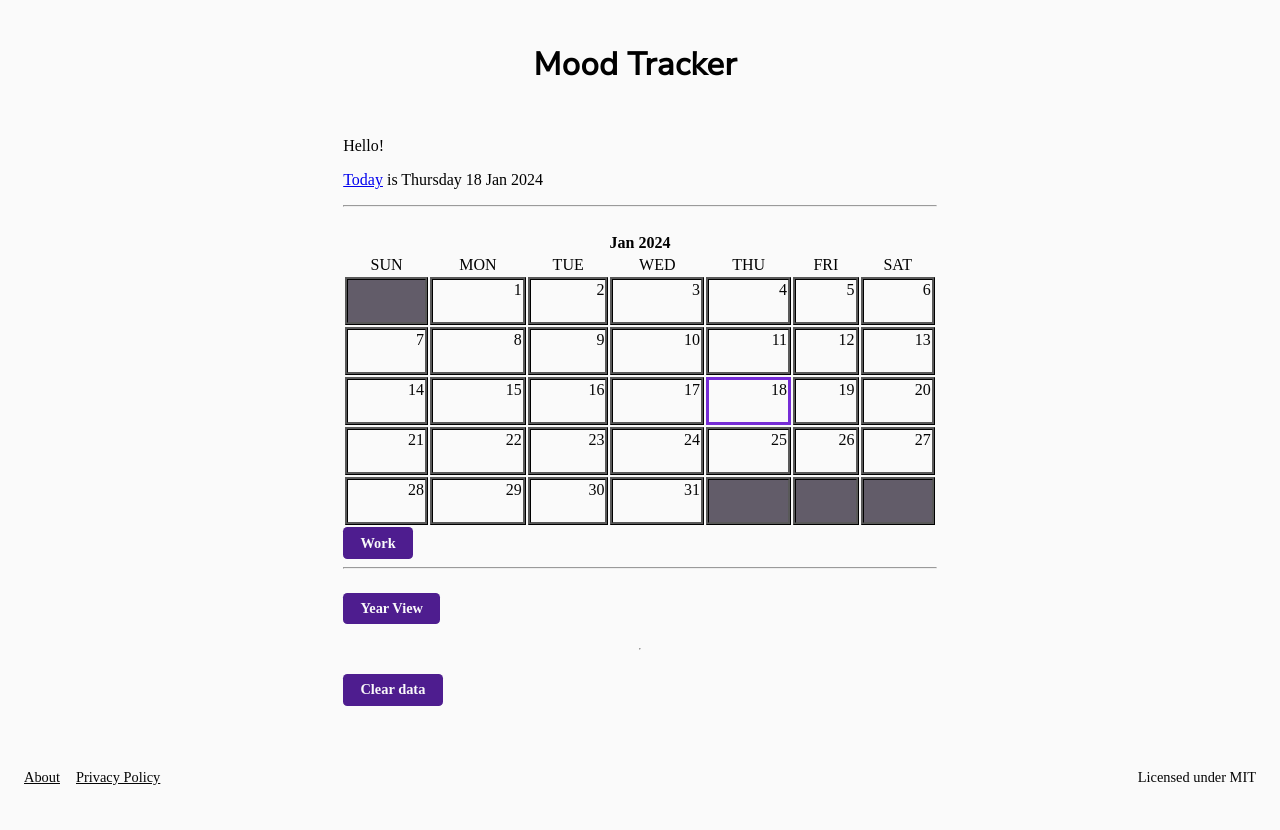
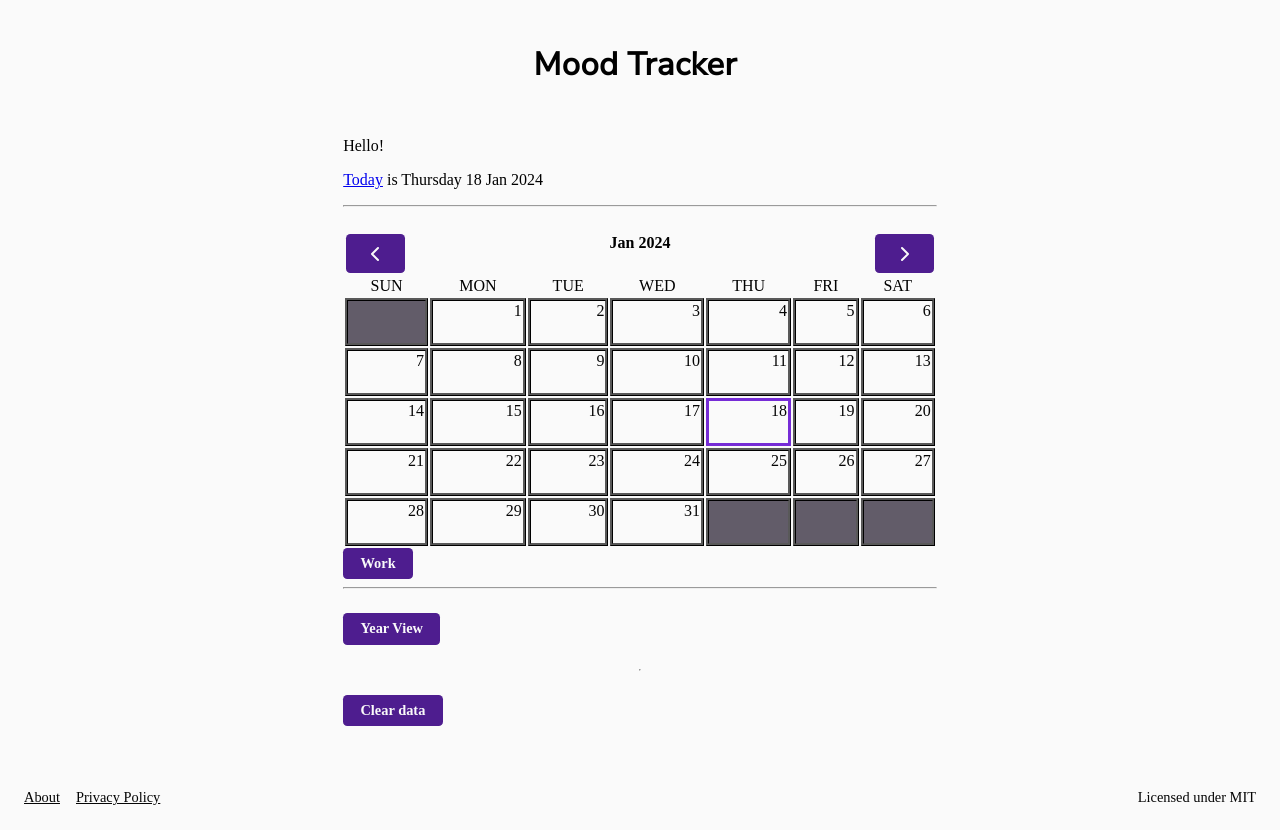
Before and after one commit to anioncat/habit-tracker, a React (Vite) app in the folder frontend/: page / in a window 1280 px wide. Built offline with nearby package versions, Linux system fonts and the light colour scheme.

Commit message:
Add month changing buttons

```diff
--- a/frontend/src/components/MonthView/MonthView.tsx
+++ b/frontend/src/components/MonthView/MonthView.tsx
@@ -1,89 +1,126 @@
-import { useCallback, useEffect, useMemo, useState } from 'react'
+import { useCallback, useEffect, useMemo, useState } from "react";
 
-import dayjs, { Dayjs } from "dayjs"
-import { MonthTableWeekHeader, MonthTableWeekHeaderRow, MonthTable, MonthTableHeader, MonthTableRow, WeekDay, WeekDayLink, MonthTableHead } from "./monthViewStyle"
-import Button from '../Button/Button'
-import { useJournalDayStore } from '/src/stores'
-import { JournalDay, Scale } from '/src/types/ProjectTypes'
+import dayjs, { Dayjs } from "dayjs";
+import {
+  MonthTableWeekHeader,
+  MonthTableWeekHeaderRow,
+  MonthTable,
+  MonthTableHeader,
+  MonthTableRow,
+  WeekDay,
+  WeekDayLink,
+  MonthTableHead,
+  MonthTableHeaderContainer,
+} from "./monthViewStyle";
+import Button from "../Button/Button";
+import { useJournalDayStore } from "/src/stores";
+import { JournalDay, Scale } from "/src/types/ProjectTypes";
+import { ChevronLeft, ChevronRight } from "lucide-react";
 
 type MonthViewProps = {
-  time: Dayjs
-}
+  initialTime: Dayjs;
+};
 
-const MonthView = ({ time }: MonthViewProps) => {
-  const [moodType, setMoodType] = useState<number>(0)
-  const [monthData, setMonthData] = useState<JournalDay[]>([])
-  const [moodData, setMoodData] = useState<Record<number, number>>({})
+const MonthView = ({ initialTime: inTime }: MonthViewProps) => {
+  const [moodType, setMoodType] = useState<number>(0);
+  const [monthData, setMonthData] = useState<JournalDay[]>([]);
+  const [moodData, setMoodData] = useState<Record<number, number>>({});
+  const [time, setTime] = useState(inTime);
 
-  const { entries } = useJournalDayStore(s => s.journal) ?? {}
+  const { entries } = useJournalDayStore((s) => s.journal) ?? {};
 
   useEffect(() => {
     if (entries) {
-      setMonthData(entries.filter(p => p.month === time.month() + 1))
+      setMonthData(entries.filter((p) => p.month === time.month() + 1));
     }
-  }, [entries])
+  }, [entries, time]);
 
   useEffect(() => {
-    const r = {} as Record<number, number>
-    monthData.forEach(d => {
-      r[d.date] = d.entries.find(p => p.data.id === moodType).data.data as Scale
-    })
-    setMoodData(r)
-  }, [moodType, monthData])
+    const r = {} as Record<number, number>;
+    monthData.forEach((d) => {
+      r[d.date] = d.entries.find((p) => p.data.id === moodType).data
+        .data as Scale;
+    });
+    setMoodData(r);
+  }, [moodType, monthData, time]);
 
-  const month = time.month()
+  const month = time.month();
 
-  const now = useMemo(() => dayjs(new Date().getTime()), [time])
+  const now = useMemo(() => dayjs(new Date().getTime()), [time]);
 
   const generateFirstWeek = useCallback((): [number[], Dayjs] => {
-    const week = []
+    const week = [];
 
-    let d = time.date(1)
-    const firstDayOfMonth = d.day()
+    let d = time.date(1);
+    const firstDayOfMonth = d.day();
 
     for (let i = 0; i < 7; ++i) {
       if (i < firstDayOfMonth) {
-        week.push(-1)
+        week.push(-1);
       } else {
-        week.push(d.date())
-        d = d.add(1, 'day')
+        week.push(d.date());
+        d = d.add(1, "day");
       }
     }
-    return [week, d]
-  }, [time])
+    return [week, d];
+  }, [time]);
 
-  const generateRestOfWeeks = useCallback((dateTracker: Dayjs): number[][] => {
-    const weeks = []
-    let week = []
+  const generateRestOfWeeks = useCallback(
+    (dateTracker: Dayjs): number[][] => {
+      const weeks = [];
+      let week = [];
 
-    let d = dateTracker
+      let d = dateTracker;
 
       while (d.month() === month) {
-      week.push(d.date())
-      d = d.add(1, 'day')
+        week.push(d.date());
+        d = d.add(1, "day");
         if (d.day() === 0) {
-        weeks.push(week)
-        week = []
+          weeks.push(week);
+          week = [];
         }
       }
 
-    while (week.length < 7) { week.push(-1) }
-    weeks.push(week)
+      while (week.length < 7) {
+        week.push(-1);
+      }
+      weeks.push(week);
 
-    return weeks
-  }, [time])
+      return weeks;
+    },
+    [time]
+  );
 
   const generateWeeks = useCallback((): number[][] => {
-    const [week1, d] = generateFirstWeek()
-    const rest = generateRestOfWeeks(d)
-    return [week1, ...rest]
-  }, [time])
+    const [week1, d] = generateFirstWeek();
+    const rest = generateRestOfWeeks(d);
+    return [week1, ...rest];
+  }, [time]);
 
-  return <>
+  const previousMonth = () => {
+    setTime(time.subtract(1, "month"));
+  };
+
+  const nextMonth = () => {
+    setTime(time.add(1, "month"));
+  };
+
+  return (
+    <>
       <MonthTable>
         <MonthTableHead>
           <MonthTableRow>
-          <MonthTableHeader colSpan={7}>{time.format('MMM YYYY')}</MonthTableHeader>
+            <MonthTableHeader colSpan={7}>
+              <MonthTableHeaderContainer>
+                <Button onClick={previousMonth}>
+                  <ChevronLeft />
+                </Button>
+                {time.format("MMM YYYY")}
+                <Button onClick={nextMonth}>
+                  <ChevronRight />
+                </Button>
+              </MonthTableHeaderContainer>
+            </MonthTableHeader>
           </MonthTableRow>
           <MonthTableWeekHeaderRow>
             <MonthTableWeekHeader>SUN</MonthTableWeekHeader>
@@ -96,27 +133,36 @@ const MonthView = ({ time }: MonthViewProps) => {
           </MonthTableWeekHeaderRow>
         </MonthTableHead>
         <tbody>
-        {generateWeeks().map((w: number[], i) => <MonthTableRow key={i}>
-          {w.map((d: number, j) => d < 0
-          ? <WeekDay key={`${i}-${j}`} $blank></WeekDay>
-          : <WeekDay
+          {generateWeeks().map((w: number[], i) => (
+            <MonthTableRow key={i}>
+              {w.map((d: number, j) =>
+                d < 0 ? (
+                  <WeekDay key={`${i}-${j}`} $blank></WeekDay>
+                ) : (
+                  <WeekDay
                     key={`${i}-${j}`}
                     $today={d === now.date()}
                     $score={moodData[d]}
                   >
                     <a href={`/entry/${time.year()}/${month + 1}/${d}`}>
-              <WeekDayLink>
-                {d}
-              </WeekDayLink>
+                      <WeekDayLink>{d}</WeekDayLink>
                     </a>
                   </WeekDay>
+                )
               )}
             </MonthTableRow>
-        )}
+          ))}
         </tbody>
       </MonthTable>
-    <Button onClick={() => { setMoodType((moodType + 1) % 2) }}>{moodType === 0 ? 'Work' : 'General'}</Button>
+      <Button
+        onClick={() => {
+          setMoodType((moodType + 1) % 2);
+        }}
+      >
+        {moodType === 0 ? "Work" : "General"}
+      </Button>
     </>
-}
+  );
+};
 
-export default MonthView
+export default MonthView;
--- a/frontend/src/components/MonthView/monthViewStyle.ts
+++ b/frontend/src/components/MonthView/monthViewStyle.ts
@@ -9,6 +9,12 @@ export const MonthTableHead = styled("thead")`
 `;
 
 export const MonthTableHeader = styled("th")``;
+
+export const MonthTableHeaderContainer = styled("div")`
+  display: flex;
+  flex-direction: row;
+  justify-content: space-between;
+`;
 
 export const MonthTableRow = styled("tr")``;
 
--- a/frontend/src/pages/Landing/Landing.tsx
+++ b/frontend/src/pages/Landing/Landing.tsx
@@ -34,7 +34,7 @@ const Landing = () => {
         <hr />
       </Section>
       <Section>
-        {monthView ? <MonthView time={dayjs(new Date().getTime())} /> : <YearView /> }
+        {monthView ? <MonthView initialTime={dayjs(new Date().getTime())} /> : <YearView /> }
         <hr />
       </Section>
       <Section>
```
Lines whose indentation alone changed are shown as unchanged.
